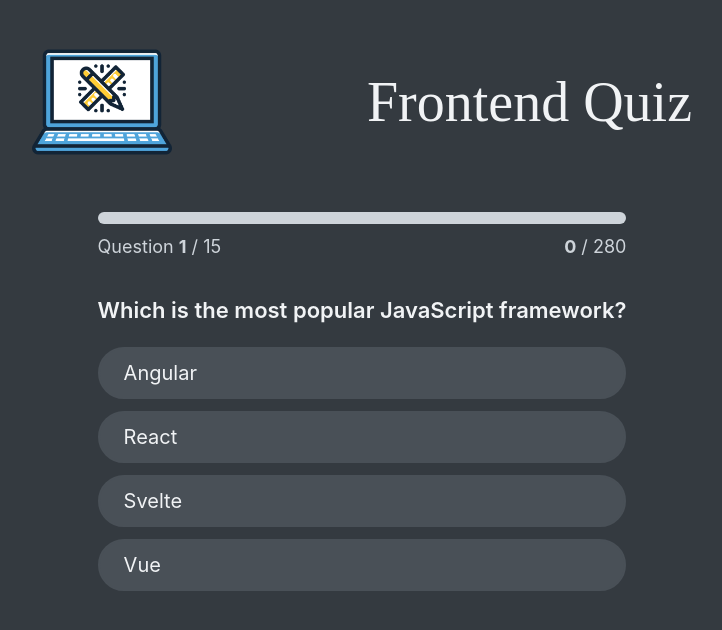
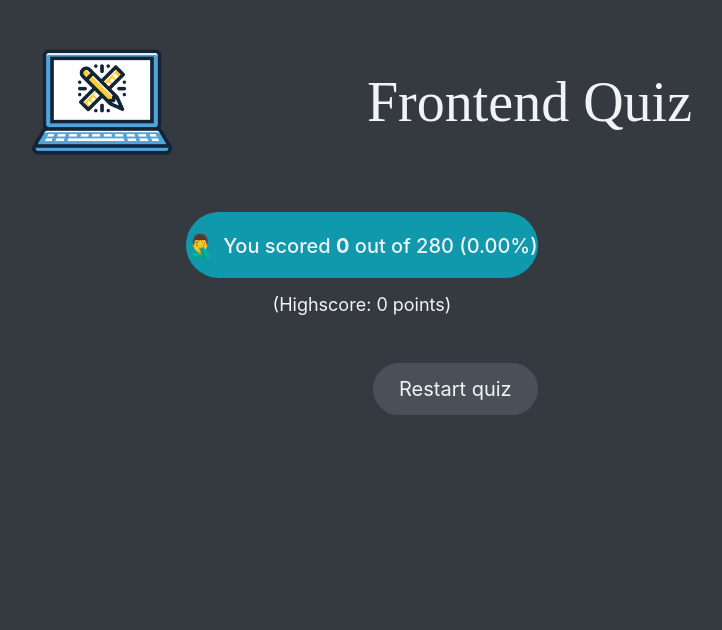
Before and after one commit to helciodev/frontend-quiz, a React (Vite) app: page / in a window 1280 px wide. Both pictures are taken after a click on the button "Let's start". Shown: the top 630 px of the page, without its empty margins (278-1000 px from the left). Built offline with nearby package versions, Linux system fonts and the light colour scheme; data requests are answered from the project's data file; a web font is replaced by a local one.

Commit message:
Add Counter, FinishScreen, Footer and a helper function

```diff
--- a/src/components/App.tsx
+++ b/src/components/App.tsx
@@ -1,15 +1,20 @@
 const questionsUrl: string = "http://localhost:3005/questions";
+import { useEffect, useReducer } from "react";
+
+import { Actions, ActionsTypes, TIME_PER_QUESTION } from "../consts";
+import { QuestionInterface } from "../consts";
+
 import Main from "./Main";
 import Loading from "./Loading";
-import { useEffect, useReducer } from "react";
 import StartGame from "./StartGame";
 import GameTitle from "./GameTitle";
 import Question from "./Question";
 import NextQuestionButton from "./NextQuestionButton";
-import { Actions, ActionsTypes } from "../consts";
-import { QuestionInterface } from "../consts";
 import Progress from "./Progress";
-import Error from "./Error";
+import ErrorMessage from "./ErrorMessage";
+import FinishScreen from "./FinishScreen";
+import Counter from "./Counter";
+import Footer from "./Footer";
 
 const initialState = {
   status: "inactive",
@@ -17,7 +22,8 @@ const initialState = {
   questions: [],
   index: 0,
   answer: "",
-  error: null,
+  highScore: 0,
+  time: null,
 };
 
 function reducer(state: typeof initialState, action: ActionsTypes) {
@@ -25,7 +31,12 @@ function reducer(state: typeof initialState, action: ActionsTypes) {
     case Actions.IS_LOADING:
       return { ...state, status: Actions.IS_LOADING };
     case Actions.ACTIVE:
-      return { ...state, status: Actions.ACTIVE, questions: action.payload };
+      return {
+        ...state,
+        status: Actions.ACTIVE,
+        questions: action.payload,
+        time: state.questions.length * TIME_PER_QUESTION,
+      };
     case Actions.START:
       return { ...state, status: Actions.START };
     case Actions.OPTION_SELECTED:
@@ -37,24 +48,50 @@ function reducer(state: typeof initialState, action: ActionsTypes) {
             ? state.userPoints + action.payload.points
             : state.userPoints,
       };
+    case Actions.TIMER:
+      return {
+        ...state,
+        time: state.time - 1,
+        status: state.time === 0 ? Actions.FINISH_GAME : state.status,
+      };
     case Actions.NEXT:
       return { ...state, index: state.index + 1, answer: "" };
+    case Actions.FINISH_GAME:
+      return {
+        ...state,
+        status: Actions.FINISH_GAME,
+        highScore:
+          state.userPoints > state.highScore
+            ? state.userPoints
+            : state.highScore,
+      };
+    case Actions.RESTART_GAME:
+      return {
+        ...initialState,
+        questions: state.questions,
+        status: Actions.ACTIVE,
+        highScore: state.highScore,
+      };
     case Actions.ERROR:
-      return { ...state, error: action.payload };
+      return { ...state, status: Actions.ERROR };
     default:
       throw new Error("Something went wrong!");
   }
 }
 
 function App() {
-  const [{ status, userPoints, questions, index, answer, error }, dispatch] =
-    useReducer(reducer, initialState);
+  const [
+    { status, userPoints, questions, index, answer, error, highScore, time },
+    dispatch,
+  ] = useReducer(reducer, initialState);
 
   // derivate state
-  const question = questions[index];
+  const question: QuestionInterface[] = questions[index];
   const totalNumQuestions = questions.length;
-  const totalPoints = questions.reduce((acc, { points }) => acc + points, 0);
-  console.log({ userPoints });
+  const totalPoints = questions.reduce(
+    (acc: number, { points }: QuestionInterface) => acc + points,
+    0
+  );
 
   useEffect(() => {
     const getQuestions = async (): Promise<void> => {
@@ -67,17 +104,18 @@ function App() {
       } catch (error) {
         console.error(error);
         console.log({ error });
-        dispatch({ type: "error", payload: error.TypeError });
+        dispatch({ type: Actions.ERROR });
       }
     };
     getQuestions();
   }, []);
+  console.log(status, error);
 
   return (
     <div className='app'>
       <GameTitle />
       <Main>
-        {status === Actions.ERROR && <Error errorMessage={error} />}
+        {status === Actions.ERROR && <ErrorMessage />}
         {status === Actions.IS_LOADING && <Loading />}
         {status === Actions.ACTIVE && <StartGame dispatch={dispatch} />}
         {status === Actions.START && (
@@ -89,8 +127,24 @@ function App() {
               userPoints={userPoints}
             />
             <Question answer={answer} dispatch={dispatch} question={question} />
-            <NextQuestionButton answer={answer} dispatch={dispatch} />
+            <Footer>
+              <Counter time={time} dispatch={dispatch} />
+              <NextQuestionButton
+                totalNumQuestions={totalNumQuestions}
+                index={index}
+                answer={answer}
+                dispatch={dispatch}
+              />
+            </Footer>
           </>
+        )}
+        {status === Actions.FINISH_GAME && (
+          <FinishScreen
+            userPoints={userPoints}
+            totalPoints={totalPoints}
+            highScore={highScore}
+            dispatch={dispatch}
+          />
         )}
       </Main>
     </div>
--- /dev/null
+++ b/src/components/Counter.tsx
@@ -0,0 +1,23 @@
+import { useEffect } from "react";
+import { Actions } from "../consts";
+
+function Counter({ time, dispatch }) {
+  const min = Math.floor(time / 60);
+  const seconds = time % 60;
+
+  useEffect(() => {
+    const timeOutId = setInterval(() => {
+      dispatch({ type: Actions.TIMER });
+    }, 1000);
+    return () => clearInterval(timeOutId);
+  }, [dispatch]);
+  return (
+    <div className='timer'>
+      {min < 10 && "0"}
+      {min}: {seconds < 10 && "0"}
+      {seconds}
+    </div>
+  );
+}
+
+export default Counter;
--- a/src/components/Error.tsx
+++ /dev/null
@@ -1,7 +0,0 @@
-import React from "react";
-
-function Error({ errorMessage }) {
-  return <h4>{errorMessage}</h4>;
-}
-
-export default Error;
--- /dev/null
+++ b/src/components/ErrorMessage.tsx
@@ -0,0 +1,7 @@
+import React from "react";
+
+function ErrorMessage() {
+  return <h4>Failed to fetch questions, please try again!</h4>;
+}
+
+export default ErrorMessage;
--- /dev/null
+++ b/src/components/FinishScreen.tsx
@@ -0,0 +1,22 @@
+import { showEmoji } from "../helpers";
+import { Actions } from "../consts";
+function FinishScreen({ userPoints, totalPoints, highScore, dispatch }) {
+  return (
+    <>
+      <p className='result'>
+        <span>{showEmoji(userPoints)}</span> You scored{" "}
+        <strong>{userPoints}</strong> out of {totalPoints} (
+        {((userPoints * 100) / totalPoints).toFixed(2)}%)
+      </p>
+      <p className='highscore'>(Highscore: {highScore} points)</p>
+      <button
+        className='btn btn-ui'
+        onClick={() => dispatch({ type: Actions.RESTART_GAME })}
+      >
+        Restart quiz
+      </button>
+    </>
+  );
+}
+
+export default FinishScreen;
--- /dev/null
+++ b/src/components/Footer.tsx
@@ -0,0 +1,5 @@
+function Footer({ children }) {
+  return <footer>{children}</footer>;
+}
+
+export default Footer;
--- a/src/components/NextQuestionButton.tsx
+++ b/src/components/NextQuestionButton.tsx
@@ -1,15 +1,24 @@
 import { Actions } from "../consts";
-function NextQuestionButton({ dispatch, answer }) {
-  return (
-    answer !== "" && (
+function NextQuestionButton({ dispatch, answer, index, totalNumQuestions }) {
+  if (answer !== "" && totalNumQuestions - 1 > index)
+    return (
       <button
         onClick={() => dispatch({ type: Actions.NEXT })}
         className='btn btn-ui'
       >
         Next
       </button>
-    )
-  );
+    );
+
+  if (answer !== "" && totalNumQuestions - 1 === index)
+    return (
+      <button
+        onClick={() => dispatch({ type: Actions.FINISH_GAME })}
+        className='btn btn-ui'
+      >
+        Finish Game
+      </button>
+    );
 }
 
 export default NextQuestionButton;
--- a/src/components/Progress.tsx
+++ b/src/components/Progress.tsx
@@ -1,7 +1,7 @@
 function Progress({ totalNumQuestions, totalPoints, index, userPoints }) {
   return (
     <header className='progress'>
-      <progress max={totalNumQuestions} value={index}></progress>
+      <progress max={totalNumQuestions} value={index + 1}></progress>
       <p>
         Question <strong>{index + 1}</strong> / {totalNumQuestions}
       </p>
--- a/src/consts.ts
+++ b/src/consts.ts
@@ -5,7 +5,12 @@ export enum Actions {
   NEXT = "NEXT",
   OPTION_SELECTED = "OPTION_SELECTED",
   ERROR = "ERROR",
+  FINISH_GAME = "FINISH_GAME",
+  RESTART_GAME = "RESTART_GAME",
+  TIMER = "TIMER",
 }
+
+export const TIME_PER_QUESTION = 20;
 export interface QuestionInterface {
   question: string;
   options: string[];
@@ -21,4 +26,7 @@ export type ActionsTypes =
       type: Actions.OPTION_SELECTED;
       payload: { points: number; correctOption: number; selected: number };
     }
-  | { type: Actions.ERROR, payload: string };
+  | { type: Actions.ERROR }
+  | { type: Actions.FINISH_GAME }
+  | { type: Actions.RESTART_GAME }
+  | { type: Actions.TIMER };
--- /dev/null
+++ b/src/helpers.ts
@@ -0,0 +1,9 @@
+export function showEmoji(points: number): string | undefined {
+  let emoji;
+  if (points === 0) emoji = "🤦‍♂️";
+  if (points > 0 && points < 50) emoji = "🎉";
+  if (points > 50 && points < 80) emoji = "🥉";
+  if (points > 80 && points < 150) emoji = "🥈";
+  if (points === 280) emoji = "🥇";
+  return emoji;
+}
--- a/src/main.tsx
+++ b/src/main.tsx
@@ -3,8 +3,4 @@ import ReactDOM from "react-dom/client";
 import App from "./components/App.tsx";
 import "./index.css";
 
-ReactDOM.createRoot(document.getElementById("root")!).render(
-  <React.StrictMode>
-    <App />
-  </React.StrictMode>
-);
+ReactDOM.createRoot(document.getElementById("root")!).render(<App />);
```
